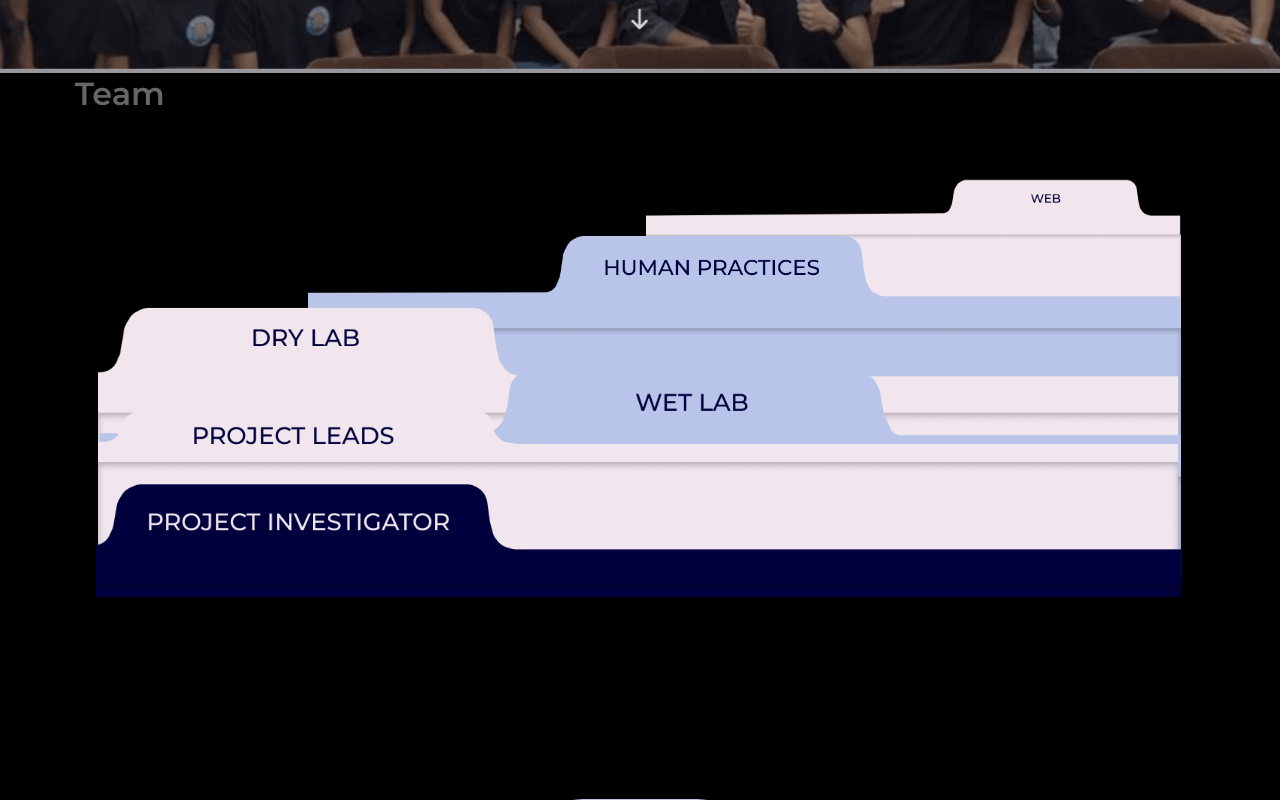
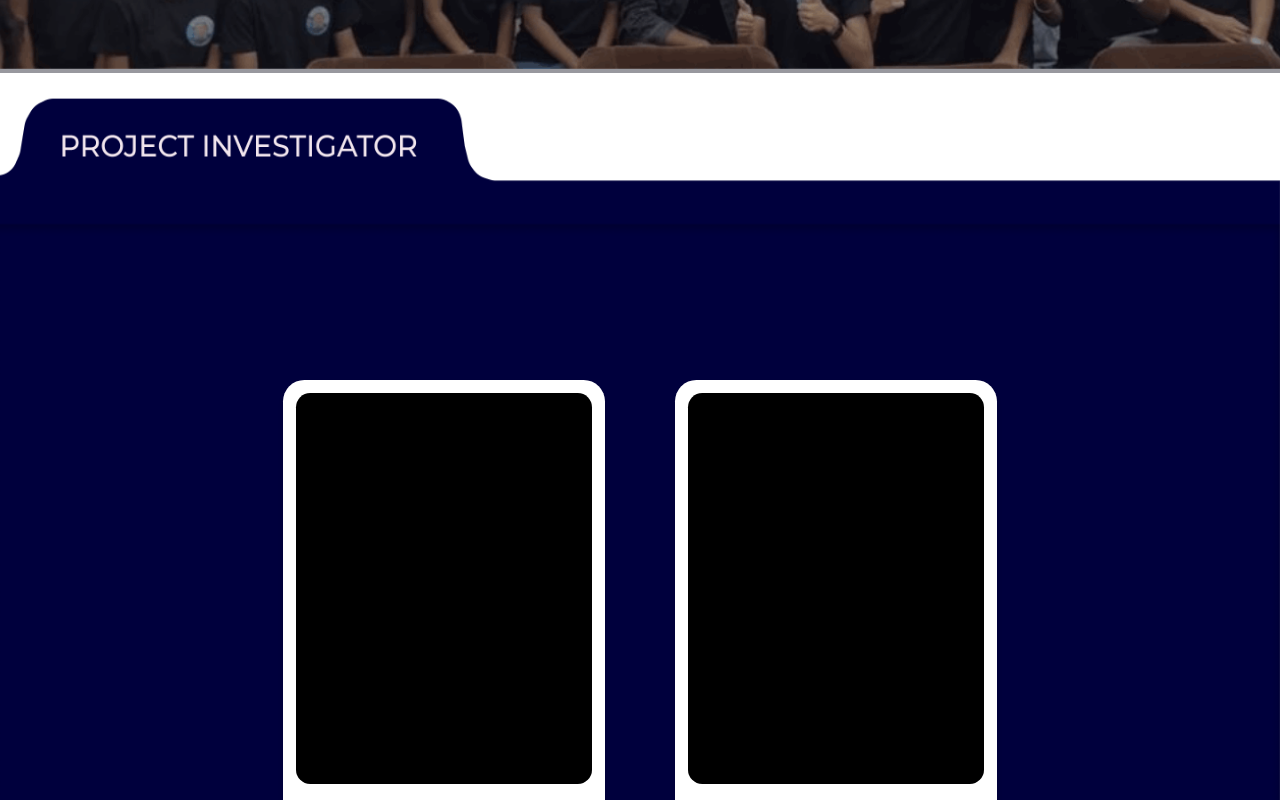
Before and after one commit to igem-iitb/wiki2026, a Next.js app: page /team/kyt in a window 1280 px wide. Shown: the part 800-1600 px from the top of the page. Built offline with nearby package versions, Linux system fonts and the light colour scheme.

Commit message:
simple version of team page

```diff
--- a/app/components/TeamCard.tsx
+++ b/app/components/TeamCard.tsx
@@ -3,13 +3,30 @@ type TeamCardProps = {
   photo?: string; // path under /public, e.g. "/team/web/jane.jpg"
 };
 
+/**
+ * A single member card. It fills the width of its grid cell and sizes
+ * everything proportionally with container-query units (cqw = 1% of the
+ * card's own width), so the SAME component renders pixel-accurate for both
+ * the large "leads" cards (362px) and the smaller team cards (247px).
+ *
+ * Ratios derived from the Figma spec:
+ *   outer radius  16.41 / 247.57 = 6.63cqw
+ *   white frame   (247.57-227.74)/2 / 247.57 = 4.0cqw
+ *   photo radius  10.94 / 247.57 = 4.42cqw
+ *   name size     13.68 / 247.57 = 5.52cqw
+ *   photo aspect  227.74 / 300.23
+ */
 export default function TeamCard({ name, photo }: TeamCardProps) {
   return (
-    <div className="flex flex-col items-center">
-      {/* Photo box — aspect ratio matches the Figma spec (227.74 : 300.23) */}
+    <div className="w-full" style={{ containerType: "inline-size" }}>
       <div
-        className="w-full rounded-[11px] bg-black overflow-hidden"
-        style={{ aspectRatio: "227.74 / 300.23" }}
+        className="flex w-full flex-col bg-white shadow-md"
+        style={{ borderRadius: "6.63cqw", padding: "4cqw" }}
+      >
+        {/* Black photo box */}
+        <div
+          className="w-full overflow-hidden bg-black"
+          style={{ borderRadius: "4.42cqw", aspectRatio: "227.74 / 300.23" }}
         >
           {photo ? (
             // eslint-disable-next-line @next/next/no-img-element
@@ -22,9 +39,13 @@ export default function TeamCard({ name, photo }: TeamCardProps) {
         </div>
 
         {/* Name */}
-      <p className="mt-3 text-center text-sm font-medium text-black">
+        <p
+          className="text-center font-medium uppercase text-black"
+          style={{ fontSize: "5.52cqw", marginTop: "4cqw", marginBottom: "1cqw" }}
+        >
           {name}
         </p>
       </div>
+    </div>
   );
 }
--- a/app/team/kyt/page.tsx
+++ b/app/team/kyt/page.tsx
@@ -1,19 +1,16 @@
 "use client";
 
-import { useState, useRef, useCallback, useEffect } from "react";
 import styles from "./kyt.module.css";
+import TeamCard from "../../components/TeamCard";
 
 type Member = { name: string; photo?: string };
 
 type Section = {
   id: string;
   label: string;
-  panelImage: string | null;
-  bg: string;
-  textColor: string;
-  swipeTextColor: string;
+  panelImage: string;
   members: Member[];
-  layout: "two" | "three" | "six";
+  layout: "two" | "six";
 };
 
 const sections: Section[] = [
@@ -21,9 +18,6 @@ const sections: Section[] = [
     id: "pi",
     label: "PROJECT INVESTIGATOR",
     panelImage: "/knowurteam/investigator.png",
-    bg: "#00003D",
-    textColor: "#F2E6EE",
-    swipeTextColor: "#F1F1F1",
     members: [{ name: "NAME" }, { name: "NAME" }],
     layout: "two",
   },
@@ -31,9 +25,6 @@ const sections: Section[] = [
     id: "pl",
     label: "PROJECT LEADS",
     panelImage: "/knowurteam/teamlead.png",
-    bg: "#F2E6EE",
-    textColor: "#00003D",
-    swipeTextColor: "#00003D",
     members: [{ name: "NAME" }, { name: "NAME" }],
     layout: "two",
   },
@@ -41,9 +32,6 @@ const sections: Section[] = [
     id: "wl",
     label: "WET LAB",
     panelImage: "/knowurteam/wetleb.png",
-    bg: "#B8C4E8",
-    textColor: "#00003D",
-    swipeTextColor: "#00003D",
     members: Array.from({ length: 6 }, () => ({ name: "NAME" })),
     layout: "six",
   },
@@ -51,9 +39,6 @@ const sections: Section[] = [
     id: "dl",
     label: "DRY LAB",
     panelImage: "/knowurteam/drylab.png",
-    bg: "#F2E6EE",
-    textColor: "#00003D",
-    swipeTextColor: "#00003D",
     members: Array.from({ length: 6 }, () => ({ name: "NAME" })),
     layout: "six",
   },
@@ -61,9 +46,6 @@ const sections: Section[] = [
     id: "hp",
     label: "HUMAN PRACTICES",
     panelImage: "/knowurteam/human.png",
-    bg: "#B8C4E8",
-    textColor: "#00003D",
-    swipeTextColor: "#00003D",
     members: Array.from({ length: 6 }, () => ({ name: "NAME" })),
     layout: "six",
   },
@@ -71,154 +53,14 @@ const sections: Section[] = [
     id: "web",
     label: "WEB",
     panelImage: "/knowurteam/web.png",
-    bg: "#F2E6EE",
-    textColor: "#00003D",
-    swipeTextColor: "#00003D",
-    members: [{ name: "NAME" }, { name: "NAME" }, { name: "NAME" }],
-    layout: "three",
+    members: Array.from({ length: 6 }, () => ({ name: "NAME" })),
+    layout: "six",
   },
 ];
 
-const stackedFolders = [
-  { src: "/knowurteam/web.png", left: "50.49%", top: "6.7%", width: "45.43%", height: "65%", zIndex: 1 },
-  { src: "/knowurteam/human.png", left: "21.81%", top: "14%", width: "74.10%", height: "57%", zIndex: 2 },
-  { src: "/knowurteam/drylab.png", left: "3.96%", top: "23.1%", width: "91.74%", height: "39%", zIndex: 3 },
-  { src: "/knowurteam/wetleb.png", left: "4.17%", top: "33.5%", width: "91.74%", height: "38%", zIndex: 4 },
-  { src: "/knowurteam/teamlead.png", left: "3.96%", top: "42.2%", width: "91.74%", height: "29%", zIndex: 5 },
-  { src: "/knowurteam/investigator.png", left: "3.82%", top: "53.7%", width: "92.08%", height: "21%", zIndex: 6 },
-];
-
 export default function KytPage() {
-  const [expanded, setExpanded] = useState(false);
-  const [closing, setClosing] = useState(false);
-  const [currentSection, setCurrentSection] = useState(0);
-  const [isTransitioning, setIsTransitioning] = useState(false);
-  const overlayRef = useRef<HTMLDivElement>(null);
-  const touchStartY = useRef(0);
-  const mouseStartY = useRef(0);
-  const isDragging = useRef(false);
-
-  const goToSection = useCallback(
-    (index: number) => {
-      if (isTransitioning || index < 0 || index >= sections.length) return;
-      setIsTransitioning(true);
-      setCurrentSection(index);
-      setTimeout(() => setIsTransitioning(false), 750);
-    },
-    [isTransitioning]
-  );
-
-  const handleExpand = useCallback(() => {
-    setCurrentSection(0);
-    setExpanded(true);
-    document.body.style.overflow = "hidden";
-  }, []);
-
-  const handleCollapse = useCallback(() => {
-    setClosing(true);
-    setTimeout(() => {
-      setExpanded(false);
-      setClosing(false);
-      document.body.style.overflow = "";
-    }, 400);
-  }, []);
-
-  // Touch events (mobile swipe)
-  useEffect(() => {
-    if (!expanded || closing) return;
-    const el = overlayRef.current;
-    if (!el) return;
-
-    const onTouchStart = (e: TouchEvent) => {
-      touchStartY.current = e.touches[0].clientY;
-    };
-
-    const onTouchEnd = (e: TouchEvent) => {
-      const delta = touchStartY.current - e.changedTouches[0].clientY;
-      if (Math.abs(delta) < 60) return;
-      if (delta > 0 && currentSection < sections.length - 1) {
-        goToSection(currentSection + 1);
-      } else if (delta < 0) {
-        if (currentSection > 0) goToSection(currentSection - 1);
-        else handleCollapse();
-      }
-    };
-
-    el.addEventListener("touchstart", onTouchStart, { passive: true });
-    el.addEventListener("touchend", onTouchEnd, { passive: true });
-    return () => {
-      el.removeEventListener("touchstart", onTouchStart);
-      el.removeEventListener("touchend", onTouchEnd);
-    };
-  }, [expanded, closing, currentSection, goToSection, handleCollapse]);
-
-  // Mouse drag events (desktop click-and-drag)
-  useEffect(() => {
-    if (!expanded || closing) return;
-    const el = overlayRef.current;
-    if (!el) return;
-
-    const onMouseDown = (e: MouseEvent) => {
-      if ((e.target as HTMLElement).closest("button")) return;
-      mouseStartY.current = e.clientY;
-      isDragging.current = true;
-      el.style.cursor = "grabbing";
-    };
-
-    const onMouseUp = (e: MouseEvent) => {
-      if (!isDragging.current) return;
-      isDragging.current = false;
-      el.style.cursor = "grab";
-      const delta = mouseStartY.current - e.clientY;
-      if (Math.abs(delta) < 50) return;
-      if (delta > 0 && currentSection < sections.length - 1) {
-        goToSection(currentSection + 1);
-      } else if (delta < 0) {
-        if (currentSection > 0) goToSection(currentSection - 1);
-        else handleCollapse();
-      }
-    };
-
-    const onMouseLeave = () => {
-      isDragging.current = false;
-      el.style.cursor = "grab";
-    };
-
-    el.style.cursor = "grab";
-    el.addEventListener("mousedown", onMouseDown);
-    el.addEventListener("mouseup", onMouseUp);
-    el.addEventListener("mouseleave", onMouseLeave);
-    return () => {
-      el.removeEventListener("mousedown", onMouseDown);
-      el.removeEventListener("mouseup", onMouseUp);
-      el.removeEventListener("mouseleave", onMouseLeave);
-      el.style.cursor = "";
-    };
-  }, [expanded, closing, currentSection, goToSection, handleCollapse]);
-
-  // Keyboard events
-  useEffect(() => {
-    if (!expanded || closing) return;
-
-    const onKeyDown = (e: KeyboardEvent) => {
-      if (e.key === "ArrowDown" || e.key === " ") {
-        e.preventDefault();
-        if (currentSection < sections.length - 1) goToSection(currentSection + 1);
-      } else if (e.key === "ArrowUp") {
-        e.preventDefault();
-        if (currentSection > 0) goToSection(currentSection - 1);
-        else handleCollapse();
-      } else if (e.key === "Escape") {
-        handleCollapse();
-      }
-    };
-
-    window.addEventListener("keydown", onKeyDown);
-    return () => window.removeEventListener("keydown", onKeyDown);
-  }, [expanded, closing, currentSection, goToSection, handleCollapse]);
-
   return (
-    <div className={styles.page}>
+    <div className="min-h-screen bg-white overflow-x-hidden flex flex-col">
       {/* ── Hero Section ── */}
       <section className={styles.hero}>
         {/* eslint-disable-next-line @next/next/no-img-element */}
@@ -231,142 +73,60 @@ export default function KytPage() {
           }}
         />
         <div className={styles.heroOverlay}>
-          <h1 className={styles.heroTitle}>Meet Our Team</h1>
-          <div className={styles.heroDivider} />
-          <p className={styles.heroSubtitle}>iGEM IIT Bombay 2026</p>
-          <div className={styles.scrollIndicator}>
-            <span>Scroll Down</span>
-            <svg
-              className={styles.scrollArrow}
-              fill="none"
-              stroke="currentColor"
-              viewBox="0 0 24 24"
-            >
-              <path
-                strokeLinecap="round"
-                strokeLinejoin="round"
-                strokeWidth={2.5}
-                d="M19 14l-7 7m0 0l-7-7m7 7V3"
-              />
-            </svg>
-          </div>
+          <h1 className={styles.heroTitle} style={{ lineHeight: 1.1 }}>
+            TEAM<br />PHOTO
+          </h1>
         </div>
       </section>
 
-      {/* ── Stacked Folders Section ── */}
-      <section className={styles.stackSection}>
-        <div className={styles.stackContainer} onClick={handleExpand}>
-          <span className={styles.stackTitle}>Team</span>
-
-          {stackedFolders.map((f) => (
-            <div
-              key={f.src}
-              className={styles.folderClip}
+      {/* ── Folder Sections ── */}
+      <div className="w-full flex flex-col items-center">
+        {sections.map((section, idx) => (
+          <section
+            key={section.id}
+            className="w-full relative flex flex-col items-center"
             style={{
-                left: f.left,
-                top: f.top,
-                width: f.width,
-                height: f.height,
-                zIndex: f.zIndex,
+              marginTop: idx === 0 ? "0" : "-14vw", // Overlap covers each folder tab seam
+              zIndex: idx + 1
             }}
           >
-              {/* eslint-disable-next-line @next/next/no-img-element */}
-              <img src={f.src} alt="" className={styles.folderImage} loading="lazy" />
-            </div>
-          ))}
-        </div>
-
-        <button className={styles.clickButton} onClick={handleExpand}>
-          Click
-        </button>
-      </section>
-
-      {/* ── Expanded Sections Overlay ── */}
-      {expanded && (
-        <div
-          ref={overlayRef}
-          className={`${styles.overlay} ${closing ? styles.overlayClosing : ""}`}
-        >
-          <button className={styles.closeButton} onClick={handleCollapse}>
-            ✕
-          </button>
-
-          {/* Dot navigation */}
-          <div className={styles.dots}>
-            {sections.map((s, i) => (
-              <button
-                key={s.id}
-                className={`${styles.dot} ${i === currentSection ? styles.dotActive : ""}`}
-                onClick={() => goToSection(i)}
-                aria-label={s.label}
-              />
-            ))}
-          </div>
-
-          <div
-            className={styles.sectionsTrack}
-            style={{ transform: `translateY(-${currentSection * 100}vh)` }}
-          >
-            {sections.map((section, idx) => (
-              <div
-                key={section.id}
-                className={styles.section}
-                style={{ backgroundColor: "#000000" }}
-              >
-                {/* Panel background image */}
-                {section.panelImage && (
-                  <div className={styles.sectionPanel}>
+            {/* Background Panel Image */}
+            <div className="absolute inset-0 w-full h-full pointer-events-none">
               {/* eslint-disable-next-line @next/next/no-img-element */}
               <img
                 src={section.panelImage}
-                      alt=""
+                alt={`${section.label} Background`}
+                className="w-full h-full object-fill"
               />
             </div>
-                )}
 
-                {/* Cards grid */}
+            {/* Content Container */}
             <div
-                  className={`${styles.cardsArea} ${
-                    section.layout === "two"
-                      ? styles.twoGrid
-                      : section.layout === "three"
-                        ? styles.threeGrid
-                        : styles.sixGrid
-                  }`}
+              className="relative z-10 w-full max-w-[1440px] mx-auto flex flex-col items-center"
+              style={{
+                paddingTop: "24vw", // Space for the folder tab
+                paddingBottom: "16vw" // Consistent padding
+              }}
             >
+              {section.layout === "two" ? (
+                // Leads: 2 large cards (362px @ 1440). width 55.8%, gap 9.84%
+                <div className="mx-auto grid grid-cols-2 w-[85%] md:w-[55.8%] gap-x-[9.84%]">
                   {section.members.map((member, i) => (
-                    <div key={i} className={styles.card}>
-                      <div className={styles.cardOuter}>
-                        <div className={styles.cardPhoto}>
-                          {member.photo && (
-                            // eslint-disable-next-line @next/next/no-img-element
-                            <img
-                              src={member.photo}
-                              alt={member.name}
-                              className={styles.cardPhotoImg}
-                            />
+                    <TeamCard key={i} name={member.name} photo={member.photo} />
+                  ))}
+                </div>
+              ) : (
+                // Teams: 3 columns of smaller cards (247px @ 1440). width 74.5%, gap 15.4%
+                <div className="mx-auto grid grid-cols-2 md:grid-cols-3 w-[92%] md:w-[74.5%] gap-x-[6%] md:gap-x-[15.4%] gap-y-[7%] md:gap-y-[5%]">
+                  {section.members.map((member, i) => (
+                    <TeamCard key={i} name={member.name} photo={member.photo} />
+                  ))}
+                </div>
               )}
             </div>
-                        <p className={styles.cardName}>{member.name}</p>
-                      </div>
-                    </div>
-                  ))}
-                </div>
-
-                {/* Swipe indicator */}
-                {idx < sections.length - 1 && (
-                  <p
-                    className={styles.swipeText}
-                    style={{ color: section.swipeTextColor }}
-                  >
-                    ↑ Swipe to explore
-                  </p>
-                )}
-              </div>
+          </section>
         ))}
       </div>
     </div>
-      )}
-    </div>
   );
 }
```
Also changed, not shown: .claude/launch.json (added). Lines whose indentation alone changed are shown as unchanged.
